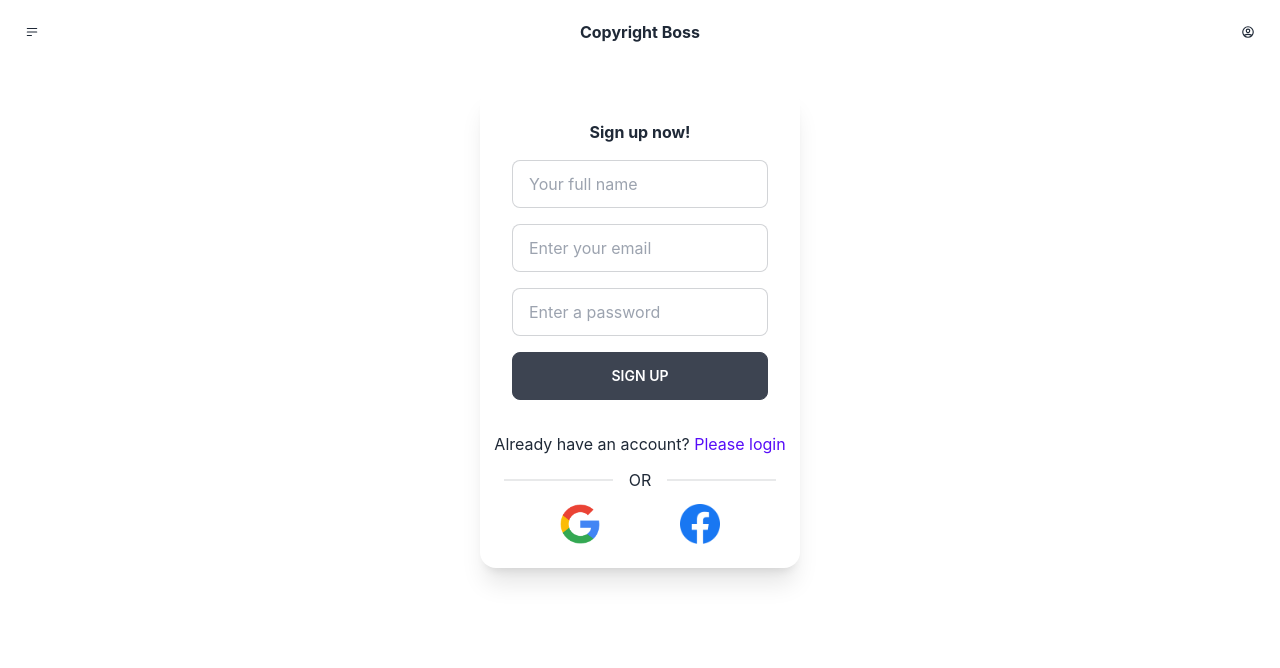
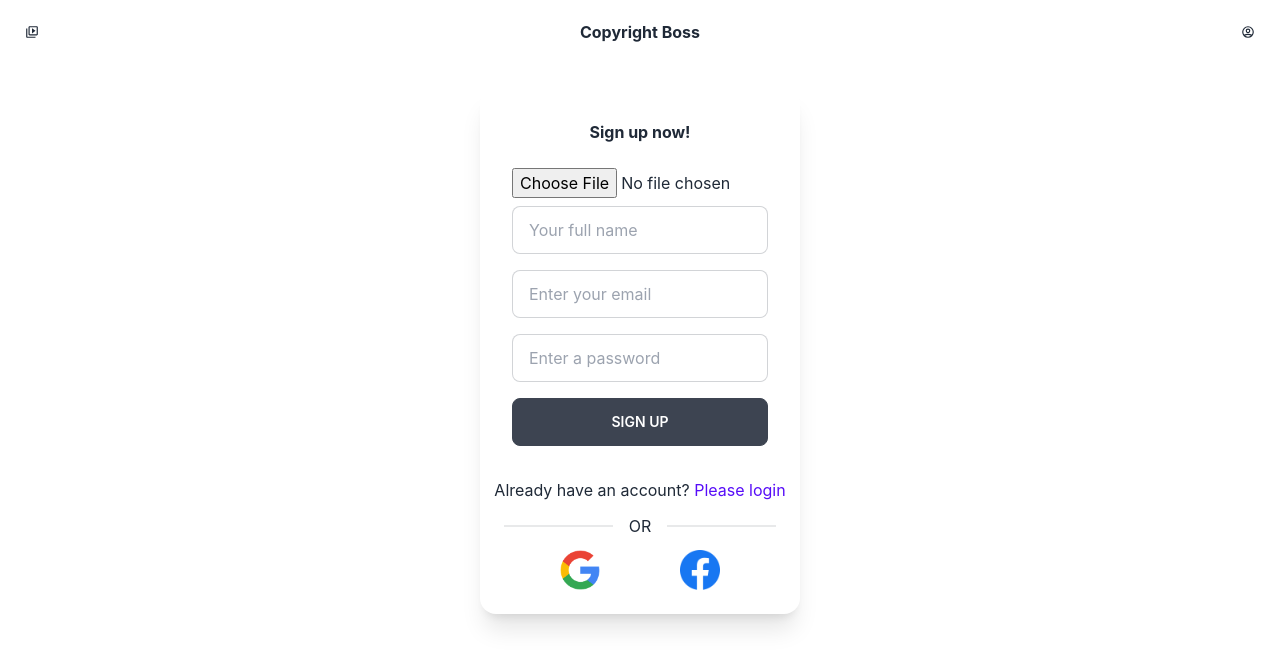
Before and after one commit to Hujaifa-Hossain/copyright-boss-frontend, a React (Create React App) app: page /register in a window 1280 px wide. Shown: the top 668 px of the page. Built offline with nearby package versions, Linux system fonts and the light colour scheme; no server answers.

Commit message:
name displayed

```diff
--- a/src/pages/Register.jsx
+++ b/src/pages/Register.jsx
@@ -29,7 +29,7 @@ const Register = () => {
   const onSubmit = async data => {
     console.log(data)
     await createUserWithEmailAndPassword(data.mail, data.pass);
-    await updateProfile({ displayName: data.name })
+    await updateProfile({ displayName: data.name, photoURL: data.photo })
     reset()
     navigate('/login')
   };
@@ -42,10 +42,9 @@ const Register = () => {
 
           <form onSubmit={handleSubmit(onSubmit)}>
             <div className="form-control w-full max-w-xs">
-
-              {/* <label className="label">
-                <span className="label-text">Name</span>
-              </label> */}
+              <input type="file" placeholder="Your photo"
+                className="my-2"
+                {...register("photo", )} />
 
               <input type="text" placeholder="Your full name"
                 className="input input-bordered w-full max-w-xs"
@@ -61,10 +60,6 @@ const Register = () => {
                   {errors?.name?.type === 'required' && <p className='text-red-600'>{errors.name.message}</p>}
                 </span>
               </label>
-
-              {/* <label className="label">
-                <span className="label-text">Email</span>
-              </label> */}
 
               <input type="email" placeholder="Enter your email"
                 className="input input-bordered w-full max-w-xs"
@@ -84,10 +79,6 @@ const Register = () => {
                   {errors?.mail?.type === 'pattern' && <p className='text-red-600'>{errors.mail.message}</p>}
                 </span>
               </label>
-
-              {/* <label className="label">
-                <span className="label-text">Password</span>
-              </label> */}
 
               <input type="password" placeholder="Enter a password"
                 className="input input-bordered w-full max-w-xs"
--- a/src/shared/Header.jsx
+++ b/src/shared/Header.jsx
@@ -1,16 +1,15 @@
 import React from 'react';
-import { Link } from 'react-router-dom';
+import { Link, Navigate } from 'react-router-dom';
 import { signOut } from 'firebase/auth';
-import { HiOutlineMenuAlt2, HiOutlineHome, HiOutlineUserCircle } from 'react-icons/hi'
-import { MdOutlineNaturePeople } from 'react-icons/md'
+import { HiOutlineUserCircle } from 'react-icons/hi'
+import { MdOutlineNaturePeople, MdOutlineVideoLibrary, MdLogout } from 'react-icons/md'
 import { BiVideoPlus } from 'react-icons/bi'
+import { TbHeartHandshake } from 'react-icons/tb'
 import { useAuthState } from 'react-firebase-hooks/auth';
 import auth from '../firebase/firebase.config';
 
 const Header = () => {
   const [user] = useAuthState(auth)
-
-  console.log(user?.displayName)
 
   const logout = () => {
     signOut(auth);
@@ -19,25 +18,13 @@ const Header = () => {
     <div>
       <div className="navbar bg-base-100">
         <div className="navbar-start">
-          <div className="dropdown">
-            <label tabIndex={0} className="btn btn-ghost btn-circle">
-              <HiOutlineMenuAlt2 />
-            </label>
-            <ul tabIndex={0} className="menu menu-compact dropdown-content mt-3 p-2 shadow bg-base-100 rounded-box w-52">
-              <li>
-                <Link to='/'> <HiOutlineHome />
-                  Home page
-                </Link>
-              </li>
-              <li><Link to='login'><MdOutlineNaturePeople />Log In</Link></li>
-              {/* <li>
-                <a>
-                  <svg xmlns="http://www.w3.org/2000/svg" className="h-5 w-5" fill="none" viewBox="0 0 24 24" stroke="currentColor"><path strokeLinecap="round" strokeLinejoin="round" strokeWidth="2" d="M13 16h-1v-4h-1m1-4h.01M21 12a9 9 0 11-18 0 9 9 0 0118 0z" /></svg>
-                  Terms & conditions
-                </a>
-              </li> */}
-            </ul>
-          </div>
+          <ul>
+            <li className='btn btn-ghost btn-circle'>
+              <Link to='/'> <MdOutlineVideoLibrary />
+              </Link>
+            </li>
+          </ul>
+
         </div>
         <div className="navbar-center">
           <Link to='/' className="normal-case text-1xl font-bold">Copyright Boss</Link>
@@ -46,20 +33,21 @@ const Header = () => {
           <div className="dropdown dropdown-end">
             <label tabIndex={0} className="btn btn-ghost btn-circle avatar">
               <div className="rounded-full">
-                <HiOutlineUserCircle/>
+                {user && user?.photoURL ? <img className='rounded-full p-3 w-6' src={user?.photoURL} alt="" /> : <HiOutlineUserCircle />}
               </div>
             </label>
             <ul tabIndex={0} className="menu menu-compact dropdown-content mt-3 p-2 shadow bg-base-100 rounded-box w-52">
-              {/* <li>
-                <a className="justify-between">
-                  Profile
-                  <span className="badge">New</span>
-                </a>
-              </li>
-              <li><a>Settings</a></li> */}
-              {user ? <li><button onClick={logout}><MdOutlineNaturePeople />Log out</button></li> : <li><Link to='login'><MdOutlineNaturePeople />Log in</Link></li>}
+
+              {user  && <li>
+                <p className="justify-between">
+                 Hi {user?.displayName}
+                  <span className="badge"><TbHeartHandshake/></span>
+                </p>
+              </li>}
+
               <li><Link to='create'><BiVideoPlus />Create</Link></li>
-              <li>{user?.displayName}</li>
+
+              {user && user ? <li><button onClick={logout}><MdLogout />Log out</button></li> : <li><Link to='login'><MdOutlineNaturePeople />Log in</Link></li>}
             </ul>
           </div>
         </div>
--- a/tailwind.config.js
+++ b/tailwind.config.js
@@ -3,14 +3,12 @@ module.exports = {
   content: ["./src/**/*.{html,js,jsx}"],
   theme: {
     screens: {
-      'sm': '540px',
-      // => @media (min-width: 640px) { ... }
+      'sm': '340px',
 
-      'md': '850px',
-      // => @media (min-width: 1024px) { ... }
+      'md': '750px',
 
       'lg': '1280px',
-      // => @media (min-width: 1280px) { ... }
+
       'xl': '3000px',
     },
     extend: {},
```
Also changed, not shown: src/pages/Login.jsx (+0 -8 lines).
